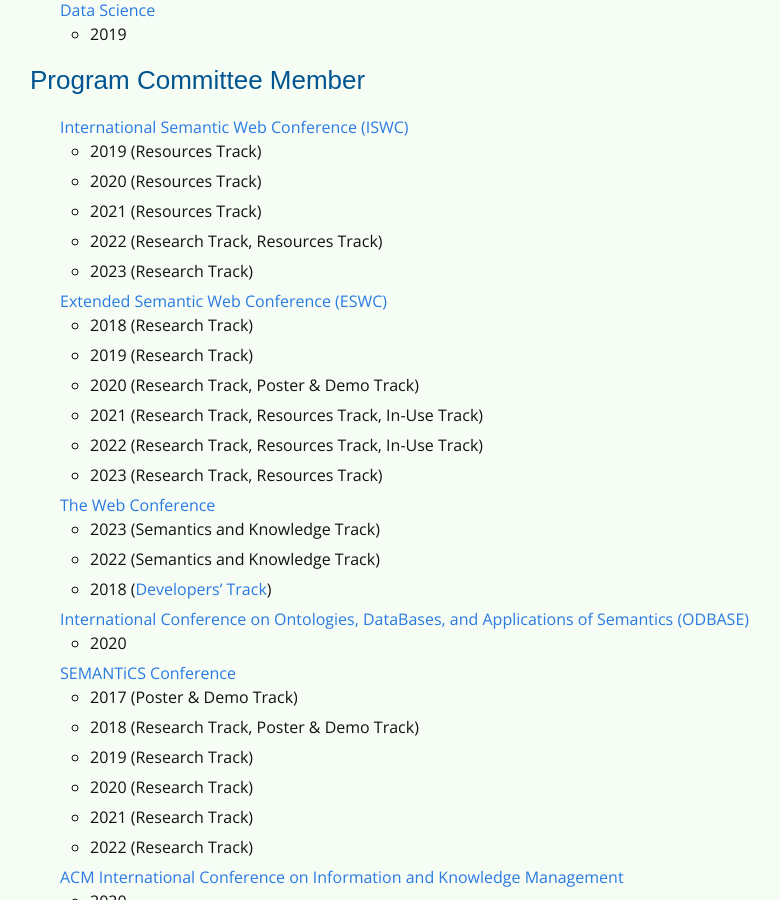
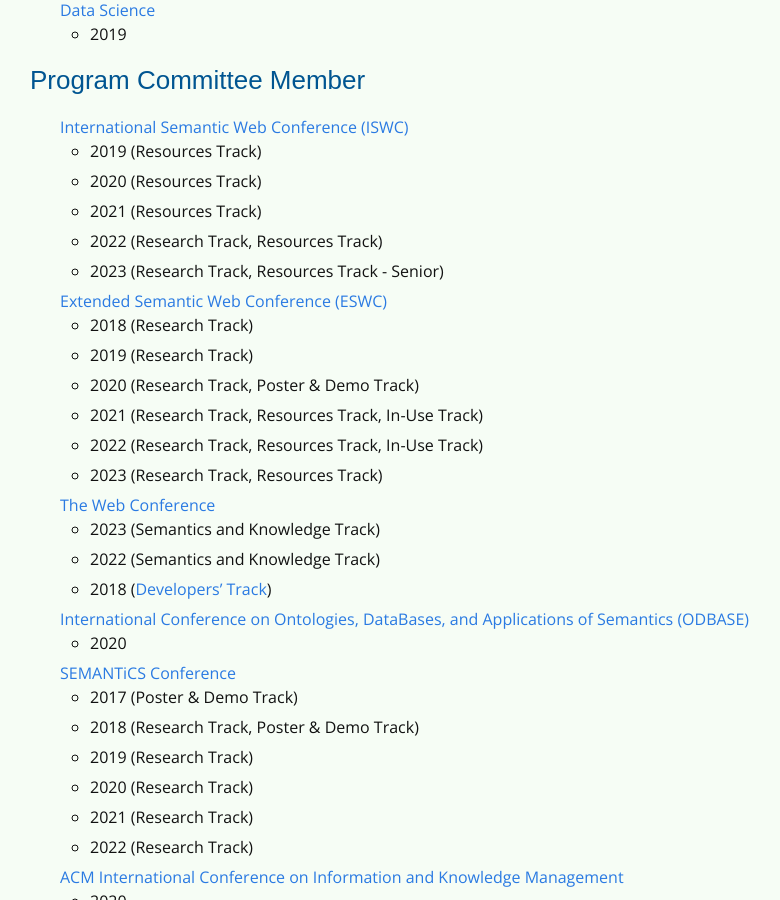
Before and after one commit to rubensworks/rubensworks.net, a Jekyll site: the page built from cv.md, in a window 1280 px wide and 900 px high, scrolled down 5531 px. Shown: the whole window, without its empty margins (240-1020 px from the left). Built offline with Jekyll 4.4.1, drawn with Linux system fonts in a browser that asks for light colours; some web fonts are replaced.

Commit message:
Add SPC for ISWC resources track

```diff
--- a/cv.md
+++ b/cv.md
@@ -376,7 +376,7 @@
     * 2020 (Resources Track)
     * 2021 (Resources Track)
     * 2022 (Research Track, Resources Track)
-    * 2023 (Research Track)
+    * 2023 (Research Track, Resources Track - Senior)
 * [Extended Semantic Web Conference (ESWC)](https://eswc-conferences.org/)
     * 2018 (Research Track)
     * 2019 (Research Track)
```
